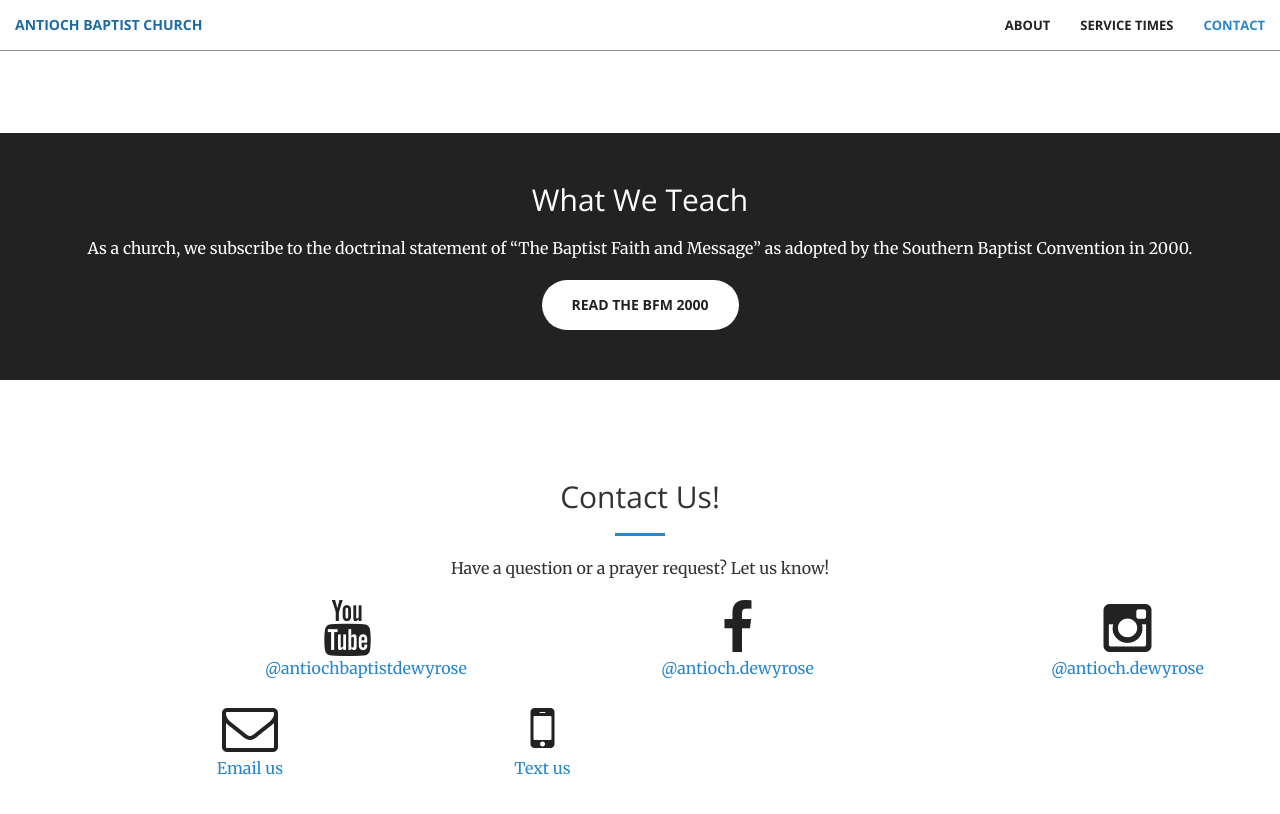
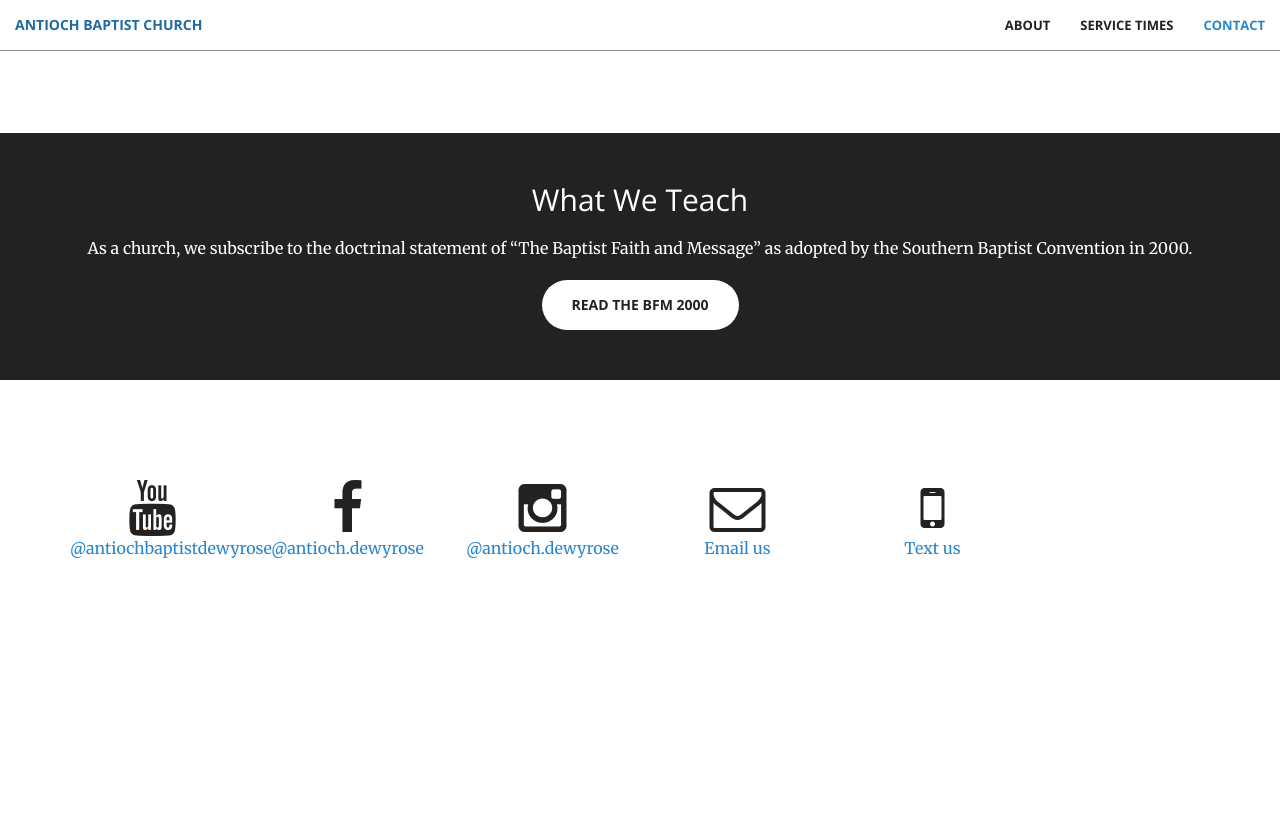
Before and after one commit to antiochbaptist/antiochbaptist.github.io, a Jekyll site: the page built from index.html, in a window 1280 px wide and 900 px high, scrolled down 1685 px. Shown: the top 814 px of the window. Built offline with Jekyll 4.4.1, drawn with Linux system fonts in a browser that asks for light colours; after the commit the page ends 2365 px from its top, so only the background shows below that.

Commit message:
Update contact.html
Fixing rows

```diff
--- a/_includes/contact.html
+++ b/_includes/contact.html
@@ -1,41 +1,35 @@
 <section id="contact">
     <div class="container">
-        <div class="row">
-            <div class="col-lg-8 col-lg-offset-2 text-center">
-                <h2 class="section-heading">Contact Us!</h2>
-                <hr class="primary">
-                <p>Have a question or a prayer request? Let us know!</p>
-            </div>
-        <div class="col-lg-2 col-lg-offset-2 text-center">
+<div class="row justify-content-center">
+    <div class="col-lg-2 col-md-4 col-sm-6 text-center">
         <a href="https://youtube.com/@antiochbaptistdewyrose">
             <i class="fa fa-youtube fa-3x wow bounceIn" data-wow-delay=".1s"></i>
             <p>@antiochbaptistdewyrose</p>
         </a>
     </div>
-        <div class="col-lg-2 col-lg-offset-2 text-center">
+    <div class="col-lg-2 col-md-4 col-sm-6 text-center">
         <a href="https://www.facebook.com/antioch.dewyrose">
             <i class="fa fa-facebook fa-3x wow bounceIn" data-wow-delay=".1s"></i>
             <p>@antioch.dewyrose</p>
         </a>
     </div>
-        <div class="col-lg-2 col-lg-offset-2 text-center">
+    <div class="col-lg-2 col-md-4 col-sm-6 text-center">
         <a href="https://www.instagram.com/antioch.dewyrose/">
             <i class="fa fa-instagram fa-3x wow bounceIn" data-wow-delay=".1s"></i>
             <p>@antioch.dewyrose</p>
         </a>
     </div>
-        <div class="col-lg-2 col-lg-offset-1 text-center">
+    <div class="col-lg-2 col-md-4 col-sm-6 text-center">
         <a href="mailto:{{ site.email }}">
             <i class="fa fa-envelope-o fa-3x wow bounceIn" data-wow-delay=".1s"></i>
             <p>Email us</p>
         </a>
     </div>
-        <div class="col-lg-2 col-lg-offset-1 text-center">
+    <div class="col-lg-2 col-md-4 col-sm-6 text-center">
         <a href="sms:+1{{ site.sms_phonenumber }}?&amp;body=Hello, I have a question">
             <i class="fa fa-mobile fa-3x wow bounceIn" data-wow-delay=".1s"></i>
             <p>Text us</p>
         </a>
     </div>
-
 </div>
 </section>
```
Lines whose indentation alone changed are shown as unchanged.
